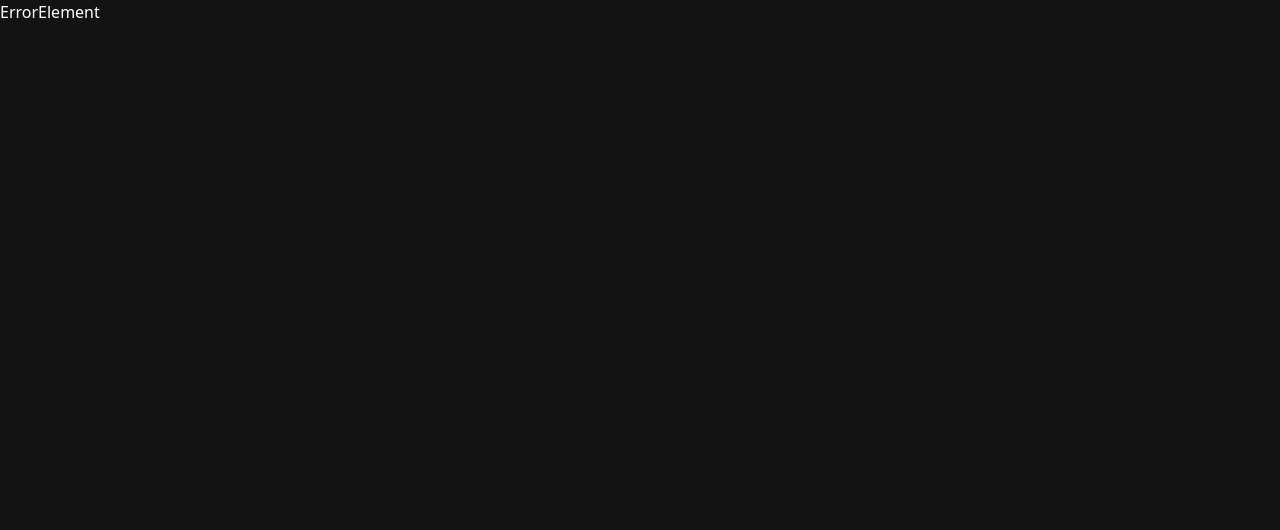
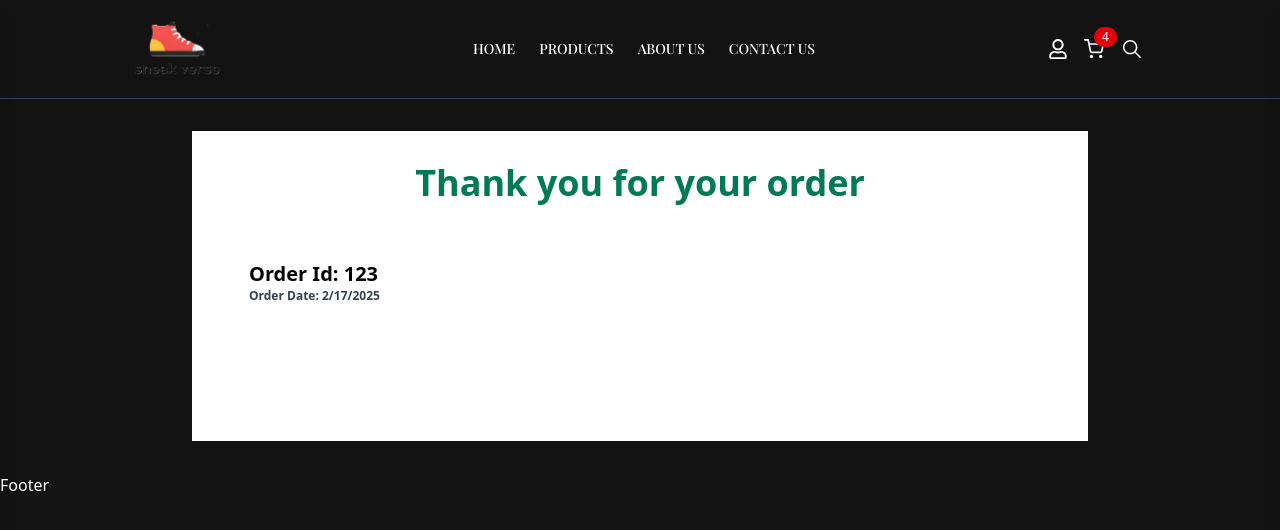
Before and after one commit to showorv/Sneakverse, a React (Vite) app in the folder Frontend/my-app/: page /confirmOrder in a window 1280 px wide. Before the commit this address had no page. Shown: the top 530 px of the page. Built offline with nearby package versions, Linux system fonts and the light colour scheme.

Commit message:
add full checkout

```diff
--- a/Frontend/my-app/src/App.jsx
+++ b/Frontend/my-app/src/App.jsx
@@ -11,6 +11,7 @@ import { Login } from './pages/Login'
 import { Register } from './pages/Register'
 import { UserProfile } from './pages/UserProfile'
 import { CheckoutPage } from './components/Cart/CheckoutPage'
+import { OrderConfirmPage } from './components/Cart/OrderConfirmPage'
 
 export const App = () => {
 
@@ -58,6 +59,10 @@ export const App = () => {
           path:"/checkout",
           element: <CheckoutPage />
         },
+        {
+          path:"/confirmOrder",
+          element: <OrderConfirmPage />
+        },
 
       ]
     }
--- a/Frontend/my-app/src/components/Cart/CheckoutPage.jsx
+++ b/Frontend/my-app/src/components/Cart/CheckoutPage.jsx
@@ -32,13 +32,18 @@ export const CheckoutPage = () => {
 
   const [deliveryCharge, setDeliveryCharge] = useState(0);
   const [showDetails, setShowDetails] = useState(false);
+  const [cashOn, setCashOn] = useState(false)
   const [paymentMethod, setPaymentMethod] = useState('full');
 
   const handleDetails = (e) => {
     const { name, value } = e.target;
     setUserDetails({ ...userDetails, [name]: value });
     if (name === 'city') {
-      setDeliveryCharge(value.toLowerCase() === 'dhaka' ? 60 : 120);
+      if (value === '') { // If the user selects "Select Your City"
+        setDeliveryCharge(0);
+      } else {
+        setDeliveryCharge(value.toLowerCase() === 'dhaka' ? 60 : 120);
+      }
     }
   };
 
@@ -47,6 +52,10 @@ export const CheckoutPage = () => {
     setShowDetails(true);
   };
 
+  const handleCashOn = () => {
+    setCashOn(prev => !prev);
+    setPaymentMethod(prev => (prev === "cod" ? "full" : "cod"));
+  };
   // Calculate pre-order total (20% for preorder items)
   const preOrderTotal = products.reduce((total, product) =>
     product.type === 'preorder' ? total + (product.price * 0.2) : total, 0);
@@ -67,7 +76,7 @@ export const CheckoutPage = () => {
 
   if (paymentMethod === 'cod') {
     // Only include preorder total for COD (20% upfront)
-    totalPayable = preOrderTotal + collectionTotal + deliveryCharge;
+    totalPayable = preOrderTotal  + deliveryCharge;
   } else if (paymentMethod === 'full') {
     // Include both preorder (full 100% amount) and collection totals for full payment
     totalPayable = preOrderTotal + collectionTotal + deliveryCharge;
@@ -162,11 +171,11 @@ export const CheckoutPage = () => {
            <p>Delivery Charge: ${deliveryCharge}</p>
 
           <div>
-            <button value="cod" onClick={(e) => setPaymentMethod(e.target.value)}
-              className='bg-red-700 text-white px-3 py-1 rounded-md'>Cash On Delivery</button>
+            <button value="cod" onClick={handleCashOn}
+              className={`${cashOn?"bg-red-700":"bg-gray-500"} text-white px-3 py-1 rounded-md cursor-pointer`}>Cash On Delivery</button>
 
-            <button value="full" onClick={(e) => setPaymentMethod(e.target.value)}
-              className='bg-red-700 text-white px-3 py-1 rounded-md'>Full payment</button>
+            {/* <button value="full" onClick={(e) => setPaymentMethod(e.target.value)}
+              className='bg-red-700 text-white px-3 py-1 rounded-md'>Full payment</button> */}
           </div>
 
           {paymentMethod && <p className='text-white mt-4'>Total Payable: ${totalPayable.toFixed(2)}</p>}
@@ -174,7 +183,7 @@ export const CheckoutPage = () => {
           {overallDue > 0 && <p className='text-white mt-4'>Overall Due: ${overallDue.toFixed(2)}</p>}
 
         </div>
-        <button className={`mt-4 py-2 px-4 rounded w-full bg-green-500 text-white`} disabled={!showDetails}>Proceed to Payment</button>
+        <button className={`mt-4 py-2 px-4 rounded w-full ${showDetails? "bg-green-500":"bg-gray-700"}  text-white`} disabled={!showDetails}>Proceed to Payment</button>
       </div>
     </div>
   );
--- /dev/null
+++ b/Frontend/my-app/src/components/Cart/OrderConfirmPage.jsx
@@ -0,0 +1,53 @@
+import React from 'react'
+const checkout={
+    _id:"123",
+    createdAt: new Date(),
+    checkoutItems:[
+        {
+            productId:"1",
+            name:"Nike Air",
+            color:"Black",
+            size:"41",
+            price:149,
+            quantity:1,
+            image:'https://picsum.photos/200?random=1'
+        },
+        {
+            productId:"1",
+            name:"Nike Air",
+            color:"Black",
+            size:"41",
+            price:149,
+            quantity:1,
+            image:'https://picsum.photos/200?random=1'
+        },
+    ],
+    Address:{
+        Name:"Showrov",
+        city:"Dhaka",
+        address:"dhanmondi,zigatola",
+
+    }
+}
+export const OrderConfirmPage = () => {
+  return (
+    <div className='max-w-4xl mx-auto p-8 bg-white my-8 '>
+        <h1 className='text-2xl lg:text-4xl text-emerald-700 font-bold text-center mb-8'>Thank you for your order</h1>
+
+        {checkout && (
+            <div className='p-6 rounded-lg border'>
+                <div className='flex justify-between mb-20'>
+
+                    {/* order and date */}
+                    <div className=' font-semibold text-black'>
+                        <h2 className='text-sm lg:text-xl'>Order Id: {checkout._id}</h2>
+                        <p className='text-gray-700 text-xs lg:text-md'>Order Date: {new Date (checkout.createdAt).toLocaleDateString()}</p>
+                    </div>
+                </div>
+
+            </div>
+        )}
+
+    </div>
+  )
+}
```
